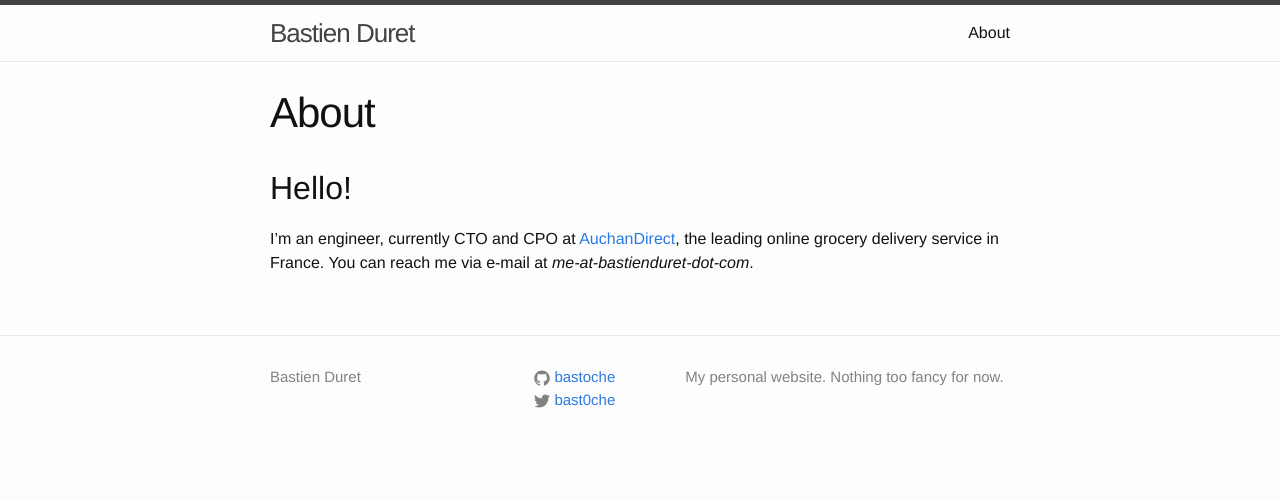
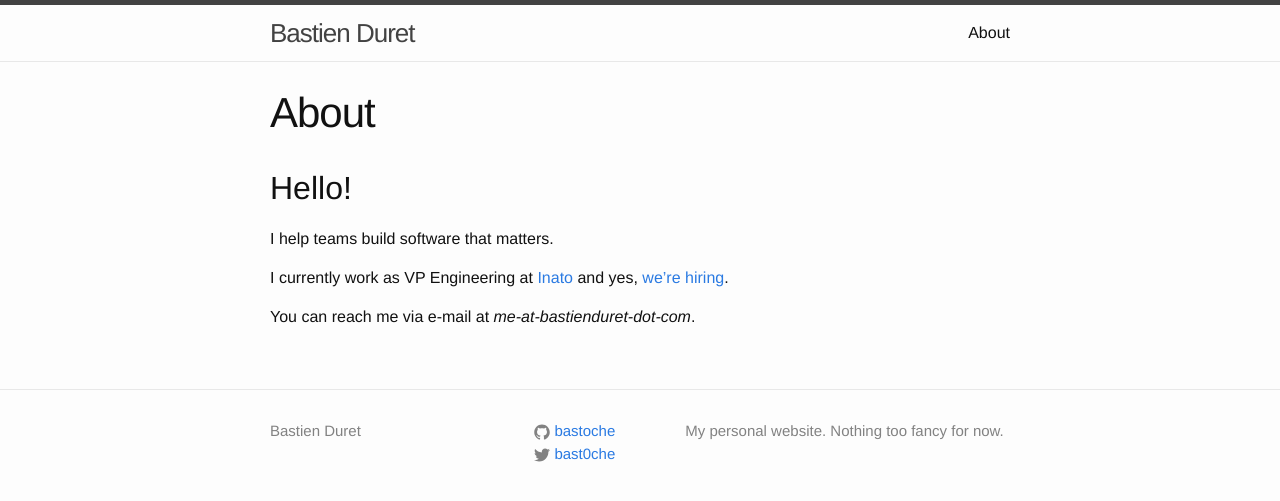
Before and after one commit to bastoche/bastoche.github.io, a Jekyll site: the page built from about.md, in a window 1280 px wide. Shown: the top 501 px of the page. Built offline with Jekyll 4.4.1, drawn with Linux system fonts in a browser that asks for light colours.

Commit message:
Update about

```diff
--- a/about.md
+++ b/about.md
@@ -6,4 +6,8 @@ permalink: /about/
 
 ## Hello!
 
-I'm an engineer, currently CTO and CPO at [AuchanDirect](https://www.auchandirect.fr/), the leading online grocery delivery service in France. You can reach me via e-mail at *me-at-bastienduret-dot-com*.
+I help teams build software that matters.
+
+I currently work as VP Engineering at [Inato](https://inato.com) and yes, [we're hiring](https://angel.co/inato/jobs).
+
+You can reach me via e-mail at *me-at-bastienduret-dot-com*.
```
